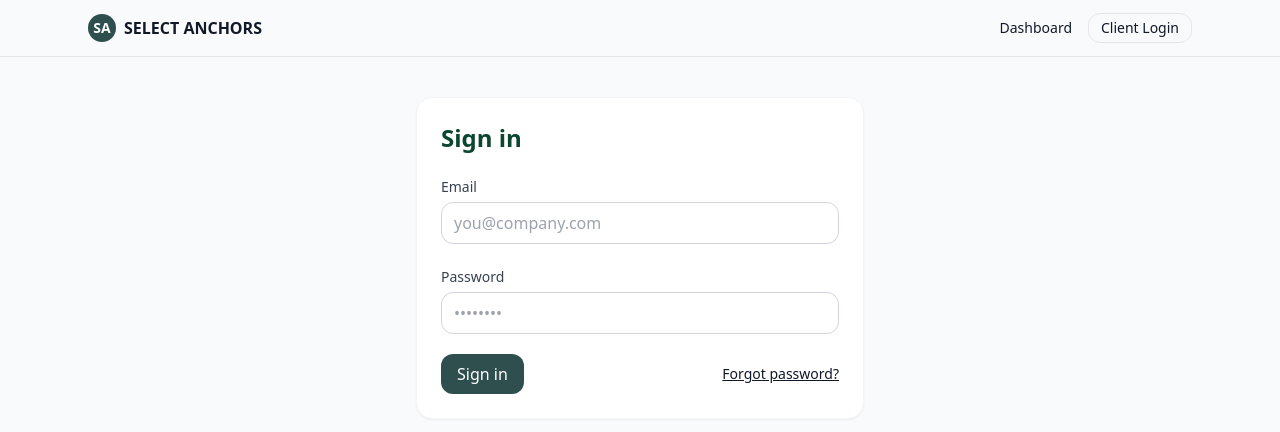
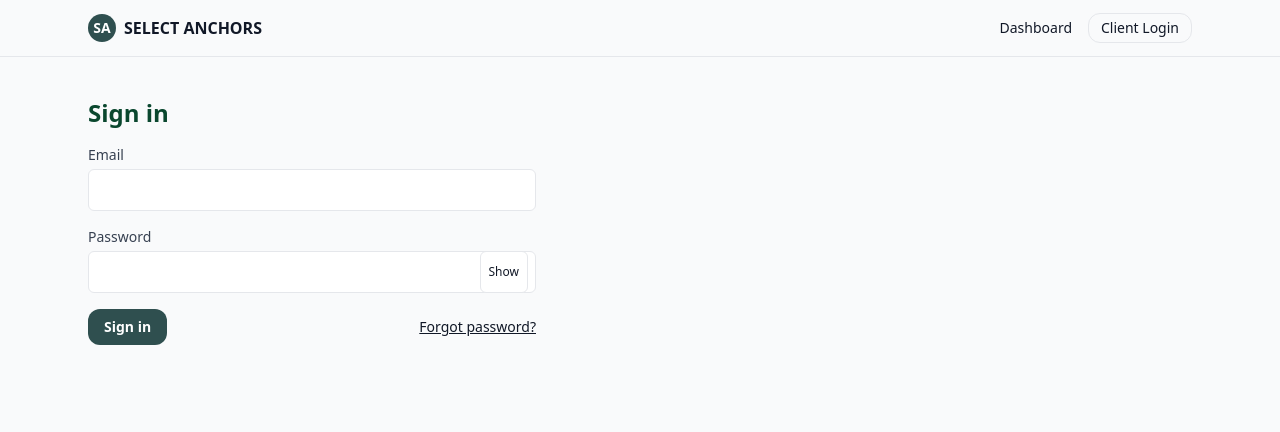
Before and after one commit to select-anchors/select-anchors-portal, a Next.js app: page /login in a window 1280 px wide. Shown: the top 432 px of the page. Built offline with nearby package versions, Linux system fonts and the light colour scheme; no server answers; a web font is replaced by a local one.

Commit message:
Update page.js

```diff
--- a/app/login/page.js
+++ b/app/login/page.js
@@ -1,108 +1,70 @@
-// /app/login/page.js
+// app/login/page.js
 "use client";
 
 import { useState } from "react";
 import { signIn } from "next-auth/react";
-import { useRouter, useSearchParams } from "next/navigation";
+import { useRouter } from "next/navigation";
 
 export default function LoginPage() {
-  const router = useRouter();
-  const search = useSearchParams();
-
   const [email, setEmail] = useState("");
   const [password, setPassword] = useState("");
-  const [err, setErr] = useState(search.get("error") ? "Please sign in to continue." : "");
-  const [loading, setLoading] = useState(false);
+  const [showPassword, setShowPassword] = useState(false);
+  const [err, setErr] = useState("");
+  const router = useRouter();
 
   async function onSubmit(e) {
     e.preventDefault();
     setErr("");
-
-    // Simple client-side validation
-    if (!email || !password) {
-      setErr("Email and password are required.");
-      return;
-    }
-
-    setLoading(true);
-    try {
     const res = await signIn("credentials", {
       redirect: false,
       email,
       password,
     });
-
-      if (!res) {
-        setErr("Unexpected error. Please try again.");
-        return;
-      }
-
-      if (res.error) {
-        // Normalize common errors from Credentials provider
-        const msg =
-          res.error.includes("CredentialsSignin")
-            ? "Invalid email or password."
-            : res.error;
-        setErr(msg);
-        return;
-      }
-
-      // Success: send to "/" and let server-side role redirect decide
-      router.push("/");
-    } catch (e) {
-      setErr("Something went wrong. Please try again.");
-    } finally {
-      setLoading(false);
-    }
+    if (res?.error) setErr(res.error);
+    else router.push("/dashboard");
   }
 
   return (
     <div className="container py-10">
-      <form onSubmit={onSubmit} className="max-w-md mx-auto space-y-5 bg-white rounded-2xl border border-gray-100 shadow-sm p-6">
+      <form onSubmit={onSubmit} className="max-w-md space-y-4">
         <h1 className="text-2xl font-bold">Sign in</h1>
 
-        {err && (
-          <div className="text-sm rounded-lg border border-red-200 bg-red-50 text-red-700 px-3 py-2">
-            {err}
-          </div>
-        )}
+        {err && <div className="text-red-600 text-sm">{err}</div>}
 
-        <div className="space-y-1">
-          <label className="text-sm text-gray-700">Email</label>
+        <div>
+          <label className="block text-sm text-gray-700 mb-1">Email</label>
           <input
-            type="email"
-            inputMode="email"
-            autoComplete="email"
-            required
-            className="w-full rounded-xl border border-gray-300 px-3 py-2 focus:outline-none focus:ring-2 focus:ring-[#2f4f4f]/40"
+            className="w-full border rounded-md px-3 py-2"
             value={email}
             onChange={(e) => setEmail(e.target.value)}
-            placeholder="you@company.com"
+            autoComplete="email"
           />
         </div>
 
-        <div className="space-y-1">
-          <label className="text-sm text-gray-700">Password</label>
+        <div>
+          <label className="block text-sm text-gray-700 mb-1">Password</label>
+          <div className="relative">
             <input
-            type="password"
-            autoComplete="current-password"
-            required
-            className="w-full rounded-xl border border-gray-300 px-3 py-2 focus:outline-none focus:ring-2 focus:ring-[#2f4f4f]/40"
+              type={showPassword ? "text" : "password"}
+              className="w-full border rounded-md px-3 py-2 pr-16"
               value={password}
               onChange={(e) => setPassword(e.target.value)}
-            placeholder="••••••••"
+              autoComplete="current-password"
             />
+            <button
+              type="button"
+              className="absolute inset-y-0 right-2 text-xs px-2 rounded-md border bg-white hover:bg-gray-50"
+              onClick={() => setShowPassword((v) => !v)}
+            >
+              {showPassword ? "Hide" : "Show"}
+            </button>
+          </div>
         </div>
 
-        <div className="flex items-center justify-between">
-          <button
-            type="submit"
-            disabled={loading}
-            className="rounded-xl bg-[#2f4f4f] text-white px-4 py-2 hover:opacity-90 disabled:opacity-50"
-          >
-            {loading ? "Signing in..." : "Sign in"}
+        <div className="flex justify-between items-center">
+          <button className="btn px-4 py-2 rounded-xl bg-[#2f4f4f] text-white hover:opacity-90">
+            Sign in
           </button>
-
           <a href="/forgot" className="text-sm underline">
             Forgot password?
           </a>
```
Lines whose indentation alone changed are shown as unchanged.
